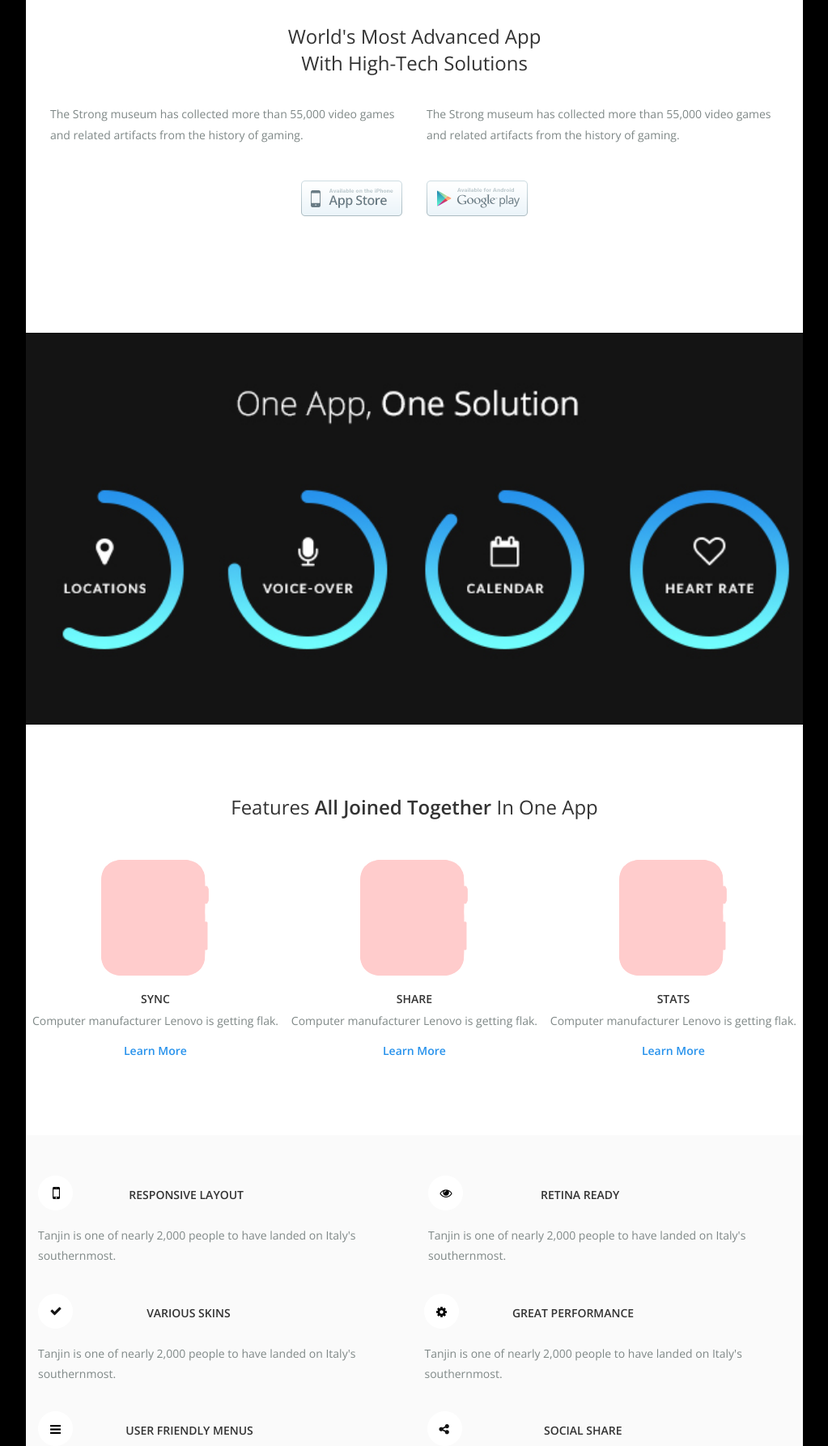
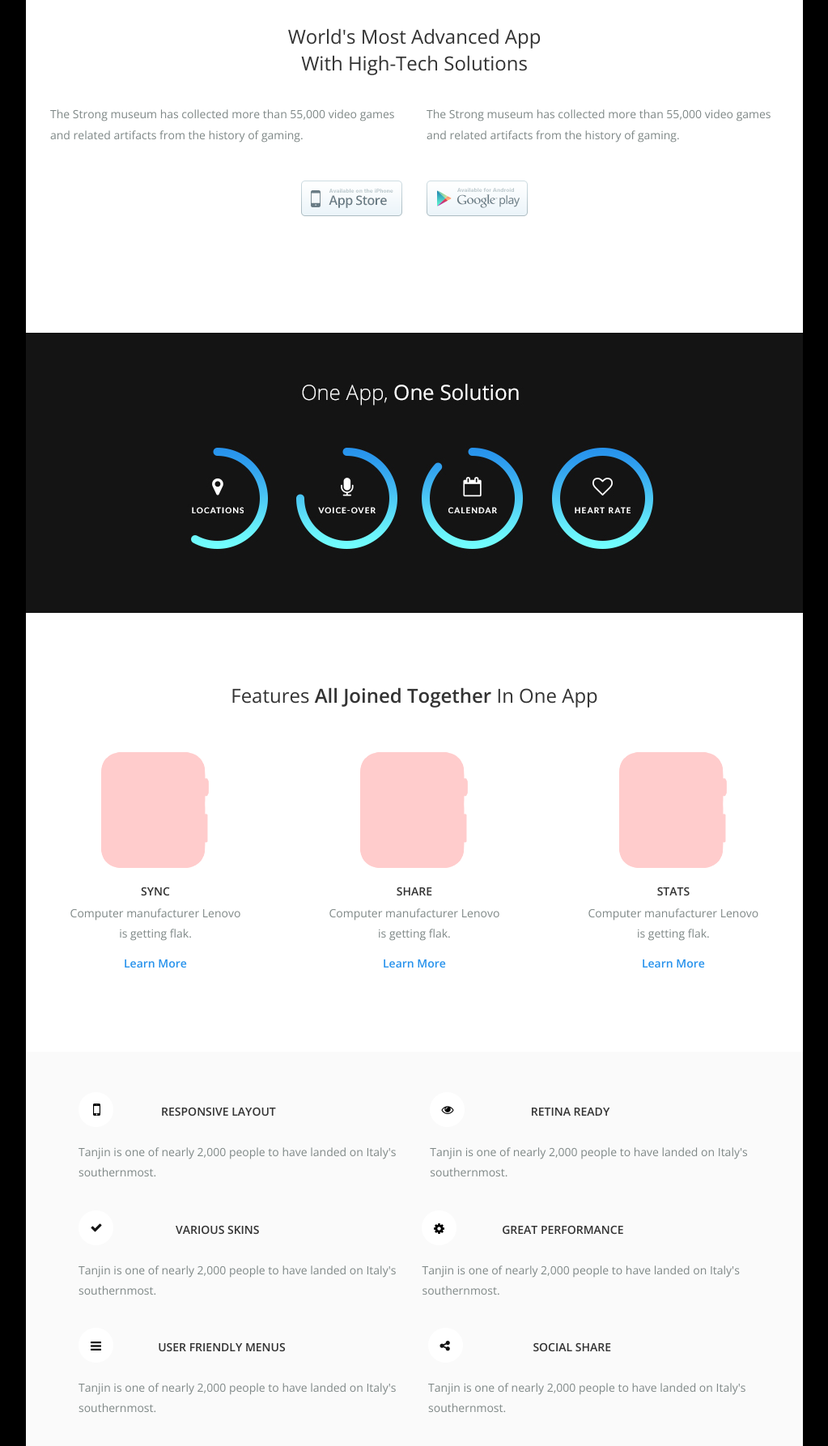
Before and after one commit to DreamEcho100/coding_phase-responsive_html_emails_course, a website: page index.html in a window 1280 px wide. Shown: the part 1014-2800 px from the top of the page at 81% size, without its empty margins (128-1151 px from the left). Drawn offline with nearby package versions, Linux system fonts and the light colour scheme; files whose address does not match are found by name.

Commit message:
Adding responsiveness for (one-solution-table, join-together-table, detail-table) rows and some finishing touches

```diff
--- a/index.html
+++ b/index.html
@@ -31,7 +31,31 @@ https://www.w3schools.com/tags/tag_doctype.asp -->
 				}
 
 				.header-left {
-					padding: 36px 15px 70px 15px !important;
+					padding: 36px 50px 70px !important;
+				}
+
+				.lets-you-row {
+					padding: 0 50px;
+				}
+
+				.advance-table {
+					padding: 15px 50px 70px 50px;
+				}
+
+				.one-solution-table {
+					text-align: center;
+				}
+
+				.one-solution-table img {
+					max-width: 611px;
+				}
+
+				.join-together-table .column {
+					padding: 25px 50px !important;
+				}
+
+				.detail-table {
+					padding: 50px 50px 25px !important;
 				}
 			}
 
@@ -93,6 +117,20 @@ https://www.w3schools.com/tags/tag_doctype.asp -->
 				.advance-table .column .text-holder p {
 					margin: 10px 0 15px 0 !important;
 					padding: 0 !important;
+				}
+
+				.join-together-table .column {
+					width: 100%;
+					padding: 25px 50px !important;
+				}
+
+				.detail-table .one-row-table .left-column {
+					float: left;
+					width: 100%;
+				}
+				.detail-table .one-row-table .right-column {
+					float: right;
+					width: 100%;
 				}
 			}
 		</style>
@@ -743,7 +781,7 @@ https://www.w3schools.com/tags/tag_doctype.asp -->
 										<td>
 											<!-- Start of column -->
 											<table
-												class="left-column"
+												class="left-column column"
 												width="33.33%"
 												align="left"
 												cellspacing="0"
@@ -815,7 +853,7 @@ https://www.w3schools.com/tags/tag_doctype.asp -->
 											<!-- End of column -->
 											<!-- Start of column -->
 											<table
-												class="middle-column"
+												class="middle-column column"
 												width="33.33%"
 												align="left"
 												cellspacing="0"
@@ -887,7 +925,7 @@ https://www.w3schools.com/tags/tag_doctype.asp -->
 											<!-- End of column -->
 											<!-- Start of column -->
 											<table
-												class="right-column"
+												class="right-column column"
 												width="33.33%"
 												align="left"
 												cellspacing="0"
@@ -990,9 +1028,8 @@ https://www.w3schools.com/tags/tag_doctype.asp -->
 											>
 												<tr>
 													<!-- Start of column  -->
-													<td>
+													<td class="left-column">
 														<table
-															class="left-column"
 															align="left"
 															cellspacing="0"
 															cellpadding="0"
@@ -1058,9 +1095,8 @@ https://www.w3schools.com/tags/tag_doctype.asp -->
 													</td>
 													<!-- End of column  -->
 													<!-- Start of column  -->
-													<td>
+													<td class="right-column">
 														<table
-															class="right-column"
 															align="left"
 															cellspacing="0"
 															cellpadding="0"
@@ -1144,9 +1180,8 @@ https://www.w3schools.com/tags/tag_doctype.asp -->
 											>
 												<tr>
 													<!-- Start of column  -->
-													<td>
+													<td class="left-column">
 														<table
-															class="left-column"
 															align="left"
 															cellspacing="0"
 															cellpadding="0"
@@ -1212,9 +1247,8 @@ https://www.w3schools.com/tags/tag_doctype.asp -->
 													</td>
 													<!-- End of column  -->
 													<!-- Start of column  -->
-													<td>
+													<td class="right-column">
 														<table
-															class="right-column"
 															align="left"
 															cellspacing="0"
 															cellpadding="0"
@@ -1298,9 +1332,8 @@ https://www.w3schools.com/tags/tag_doctype.asp -->
 											>
 												<tr>
 													<!-- Start of column  -->
-													<td>
+													<td class="left-column">
 														<table
-															class="left-column"
 															align="left"
 															cellspacing="0"
 															cellpadding="0"
@@ -1366,9 +1399,8 @@ https://www.w3schools.com/tags/tag_doctype.asp -->
 													</td>
 													<!-- End of column  -->
 													<!-- Start of column  -->
-													<td>
+													<td class="right-column">
 														<table
-															class="right-column"
 															align="left"
 															cellspacing="0"
 															cellpadding="0"
```
Also changed, not shown: src/_notes.md (+1 -1 lines).
